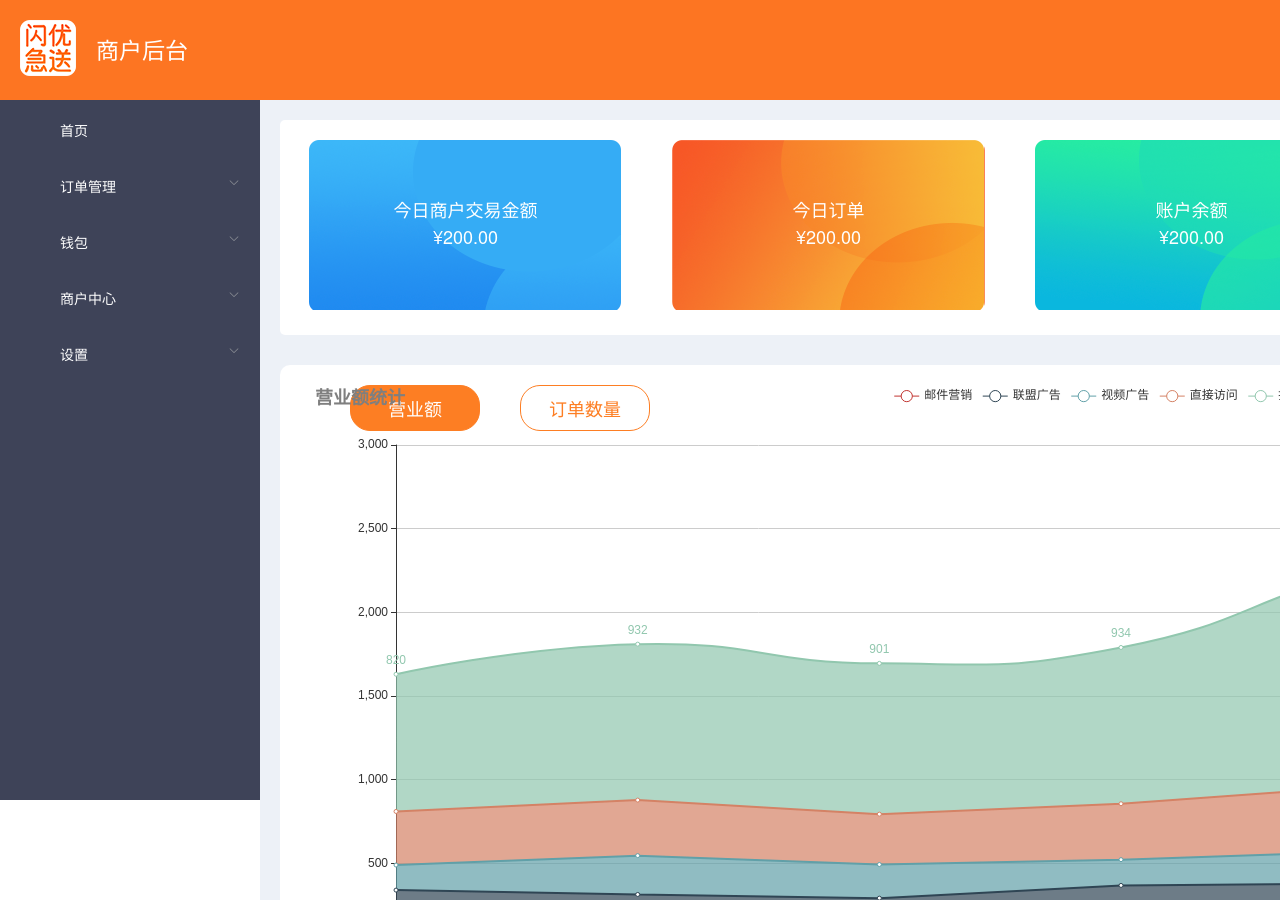
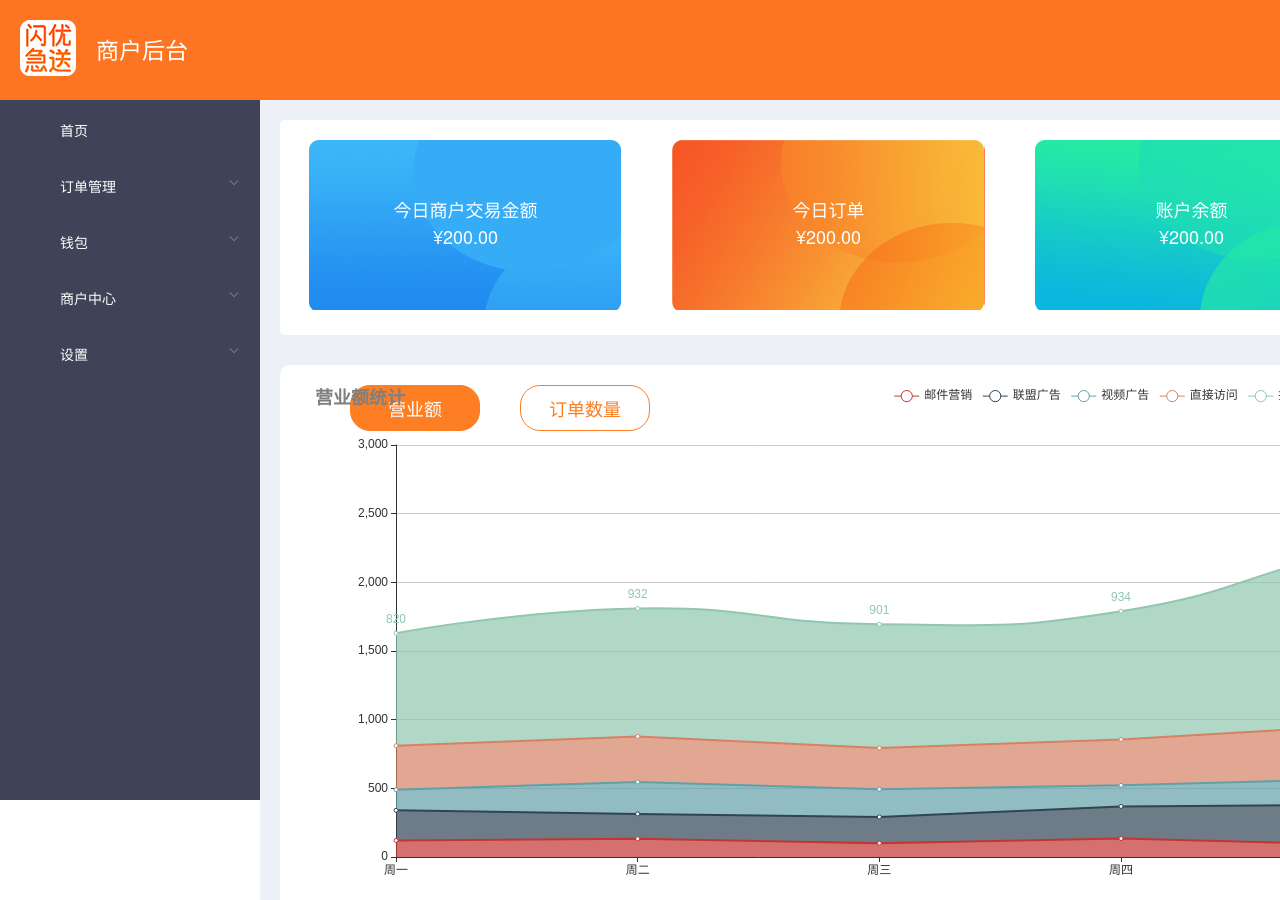
Before and after one commit to wdxGit/vue_demo, a Vue app: page /home/charts in a window 1280 px wide. Built offline with nearby package versions, Linux system fonts and the light colour scheme; a small style sheet from the web is missing.

Commit message:
修改图表问题

```diff
--- a/src/components/myAside.vue
+++ b/src/components/myAside.vue
@@ -82,7 +82,7 @@ export default {
 <style lang="scss">
 $color:#fd7522;
 .tac{
-  // min-height: 100%;
+  // height: 100%;
 }
   .el-aside {
     background-color: #3e4358;
--- a/src/views/Home/Home.vue
+++ b/src/views/Home/Home.vue
@@ -5,10 +5,11 @@
       <img src="../../assets/images/logo_2.png" alt="">
       <span>商户后台</span>
     </el-header>
+
     <el-container>
-      <el-main width="100%">
-        <router-view></router-view>
-      </el-main>
+        <el-main width="100%">
+          <router-view></router-view>
+        </el-main>
     </el-container>
   </el-container>
 </div>
@@ -37,7 +38,7 @@ $color:#fd7522;
   height: 100%;
 }
 .el-container{
-  // min-height: 100%;
+  height: 100%;
   // margin-bottom: -100px;
 }
 section{
@@ -61,6 +62,7 @@ section{
   min-height: 100%;
   background-color: #edf1f7;
   margin-left: 260px;
+  overflow-x: hidden;
   overflow-y: hidden;
 }
 .el-menu-vertical-demo{
--- a/src/views/Home/charts/charts.vue
+++ b/src/views/Home/charts/charts.vue
@@ -68,7 +68,7 @@ export default {
         grid: {
             left: '3%',
             right: '4%',
-            bottom: '3%',
+            bottom: '18%',
             containLabel: true
         },
         xAxis : [
@@ -139,7 +139,7 @@ export default {
 <style scoped lang="scss">
 $color:#fd7e23;
 .charts{
-  min-height: 100%;
+  height: 100%;
   text-align: center;
 }
 .chartBox{
@@ -192,7 +192,7 @@ $color:#fd7e23;
     background-color: #ffffff;
     margin-top: 30px;
     border-radius: 10px;
-    padding: 20px 0 0 30px;;
+    padding: 20px 0 0 30px;
     button{
       width: 130px;
       height: 46px;
```
